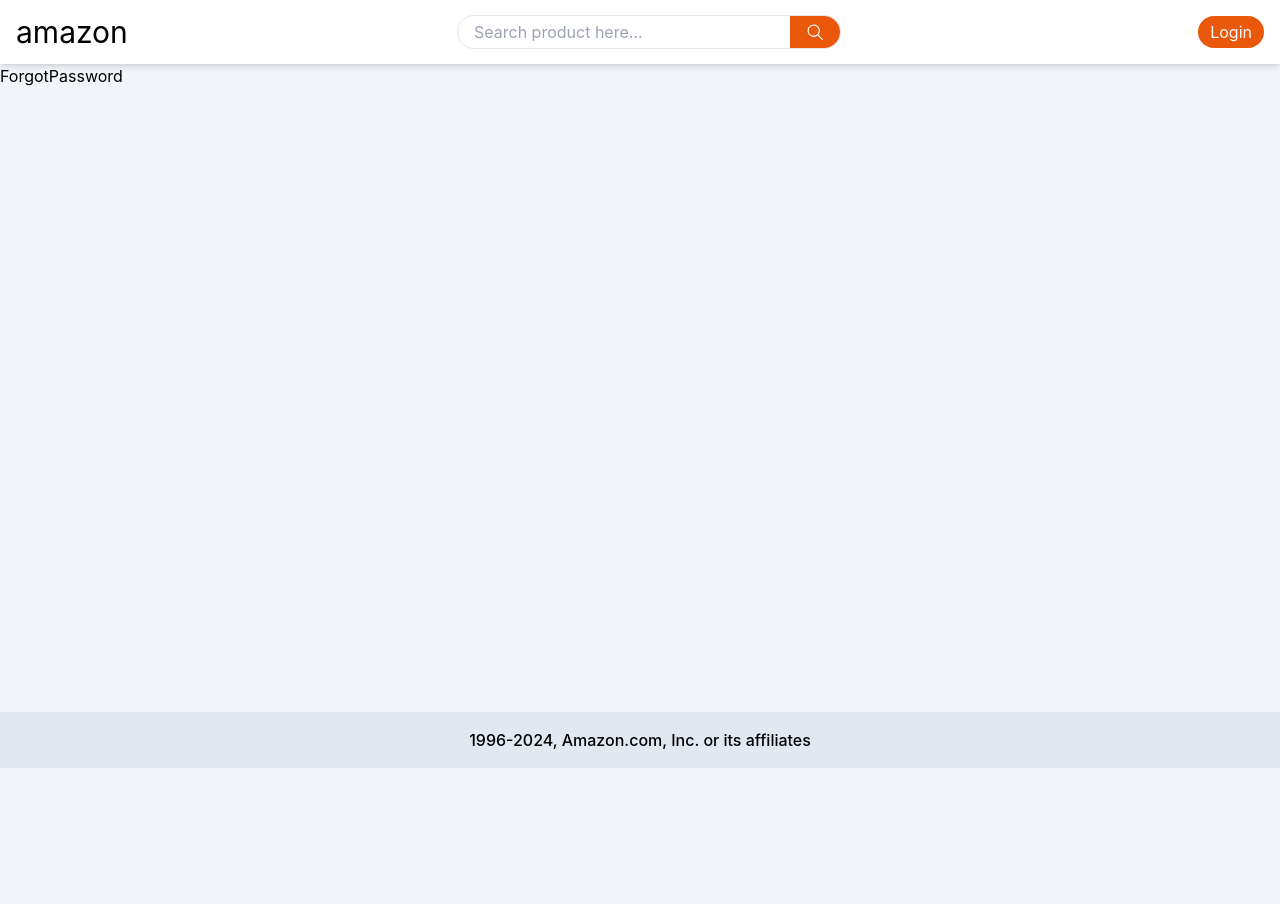
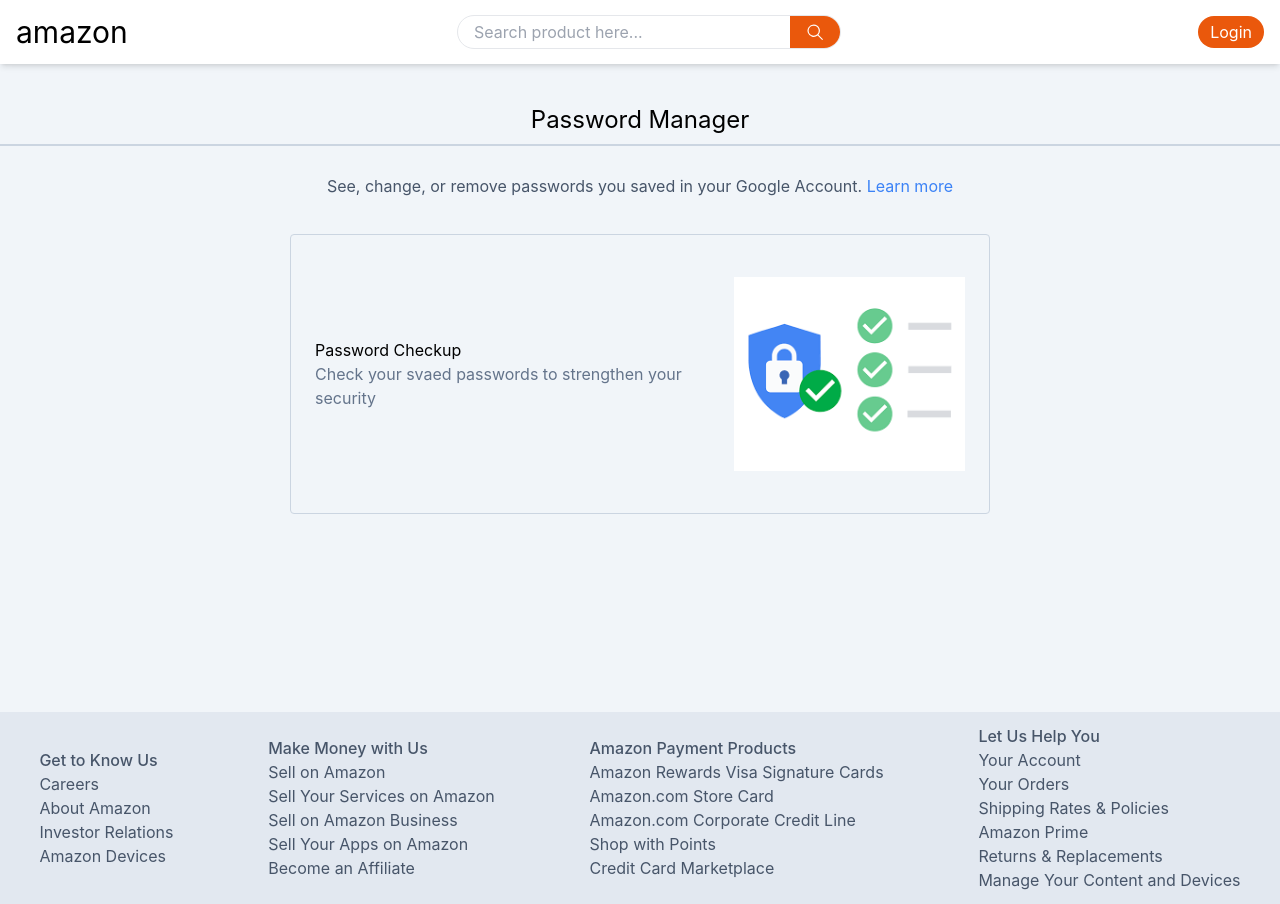
Before and after one commit to israfilova14/TechWave_Project, a React (Create React App) app in the folder frontend/: page /forgot-password in a window 1280 px wide. Before the commit the page ends 800 px from the top, so only its background shows below. Built offline with nearby package versions, Linux system fonts and the light colour scheme; no server answers.

Commit message:
some code added

```diff
--- a/frontend/src/components/Footer.js
+++ b/frontend/src/components/Footer.js
@@ -2,11 +2,44 @@
 
 const Footer = () => {
   return (
-     <footer className='bg-slate-200'>
-       <div className='container mx-auto p-4 mt-8'>
-         <p className='text-center font-medium'>1996-2024, Amazon.com, Inc. or its affiliates</p>
-       </div>
-     </footer>
+    <footer className='bg-slate-200 text-slate-600'>
+      <div className='container mx-auto p-3 mt-8'>
+        <div className='flex flex-col md:flex-row gap-10 mx-auto items-start md:items-center justify-around'>
+          <div className='mb-6 md:mb-0'>
+            <h2 className='font-medium'>Get to Know Us</h2>
+            <p>Careers</p>
+            <p>About Amazon</p>
+            <p>Investor Relations</p>
+            <p>Amazon Devices</p>
+          </div>
+          <div className='mb-6 md:mb-0'>
+            <h2 className='font-medium'>Make Money with Us</h2>
+            <p>Sell on Amazon</p>
+            <p>Sell Your Services on Amazon</p>
+            <p>Sell on Amazon Business</p>
+            <p>Sell Your Apps on Amazon</p>
+            <p>Become an Affiliate</p>
+          </div>
+          <div className='mb-6 md:mb-0'>
+            <h2 className='font-medium'>Amazon Payment Products</h2>
+            <p>Amazon Rewards Visa Signature Cards</p>
+            <p>Amazon.com Store Card</p>
+            <p>Amazon.com Corporate Credit Line</p>
+            <p>Shop with Points</p>
+            <p>Credit Card Marketplace</p>
+          </div>
+          <div className='mb-6 md:mb-0'>
+            <h2 className='font-medium'>Let Us Help You</h2>
+            <p>Your Account</p>
+            <p>Your Orders</p>
+            <p>Shipping Rates & Policies</p>
+            <p>Amazon Prime</p>
+            <p>Returns & Replacements</p>
+            <p>Manage Your Content and Devices</p>
+          </div>
+        </div>
+      </div>
+    </footer>
   )
 }
 
--- a/frontend/src/components/pages/ForgotPassword.js
+++ b/frontend/src/components/pages/ForgotPassword.js
@@ -1,8 +1,26 @@
 import React from 'react'
+import password from '../../assest/banner/password.png'
 
 const ForgotPassword = () => {
   return (
-    <div>ForgotPassword</div>
+    <div>
+      <div className='mt-10'>
+         <h2 className='text-center mb-2 text-2xl'>Password Manager</h2>
+         <div className='border border-b border-slate-300'></div>
+      </div>
+      <div className='mt-7 text-center'>
+        <p className='text-slate-600'>See, change, or remove passwords you  saved in your Google Account. <a className='text-blue-500'>Learn more</a></p>
+      </div>
+      <div className='flex items-center mt-9 border border-slate-300 w-[700px] h-[280px] mx-auto p-6 rounded gap-3'>
+         <div>
+            <h2>Password Checkup</h2>
+            <p className='text-slate-500'>Check your svaed passwords to strengthen your security</p>
+         </div>
+         <div>
+             <img src={password}/>
+         </div>
+      </div>
+    </div>
   )
 }
 
```
Also changed, not shown: frontend/src/assest/banner/password.png (added).
